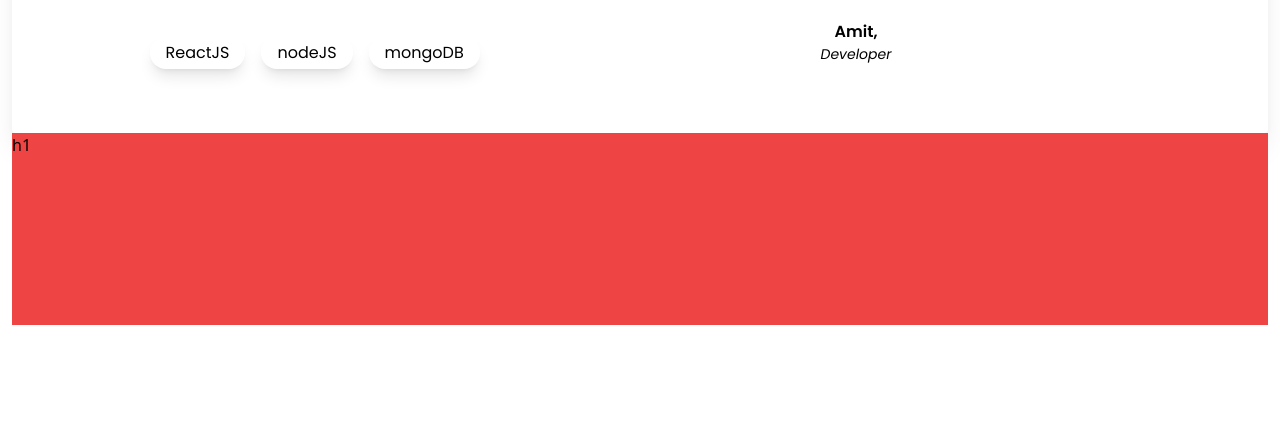
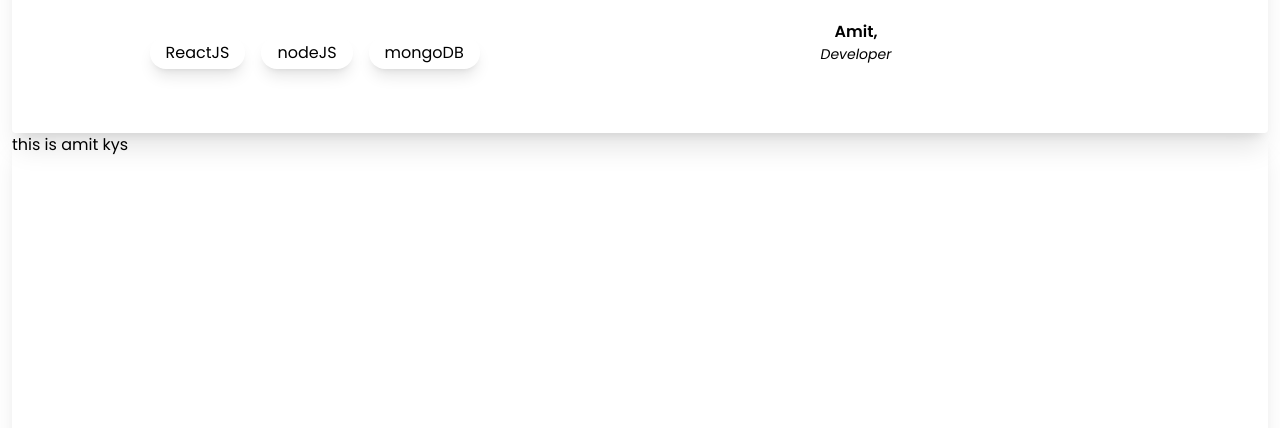
Before and after one commit to Amitkys/portfolio2, a website: page src/index.html in a window 1280 px wide. Shown: the part 524-952 px from the top of the page. Before the commit the page ends 861 px from the top, so only its background shows below. Drawn offline with Linux system fonts and the light colour scheme; a web font is replaced by a local one.

Commit message:
workinng on project section

```diff
--- a/src/index.html
+++ b/src/index.html
@@ -24,7 +24,7 @@
   </script>
 
   <style>
-    #main-page, #navbar{
+    #main-page, #navbar, #project{
         font-family: 'Poppins';
     }
     .hover-effect {
@@ -142,10 +142,12 @@
         </div>
     </section>
 
+    <!-- <hr class="border-gray-500"> -->
+
     <!-- another section  -->
 
-    <div >
-      <div class="h-48 w-full bg-red-500"> h1</div>
+    <div id="project">
+      <div class="dark:text-[#D4D4D4] dark:bg-gradient-to-t from-[#1E293B] to-[#0C0A09] shadow-xl rounded h-screen"> this is amit kys</div>
     </div>
 
   </div>
```
Also changed, not shown: src/output.css.
